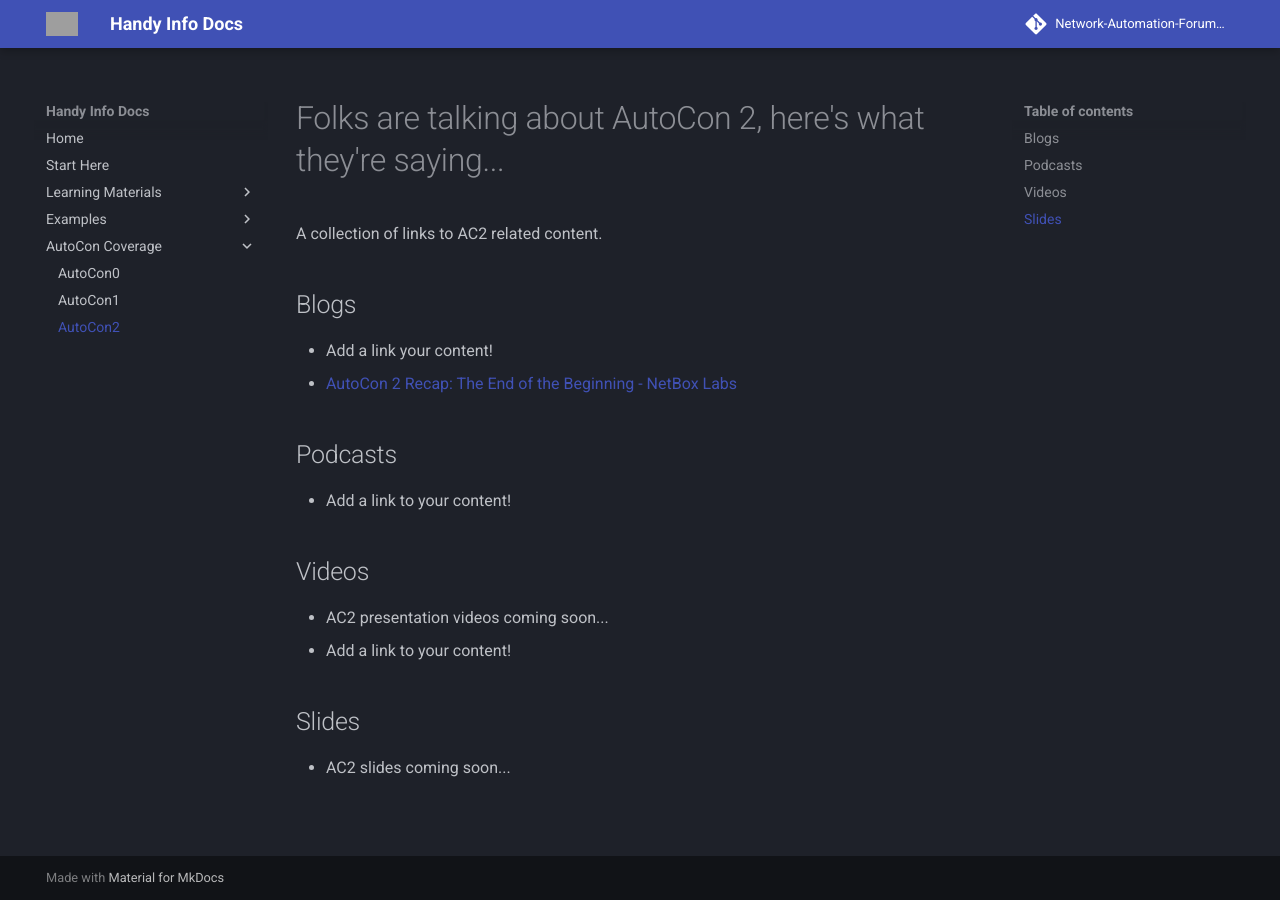
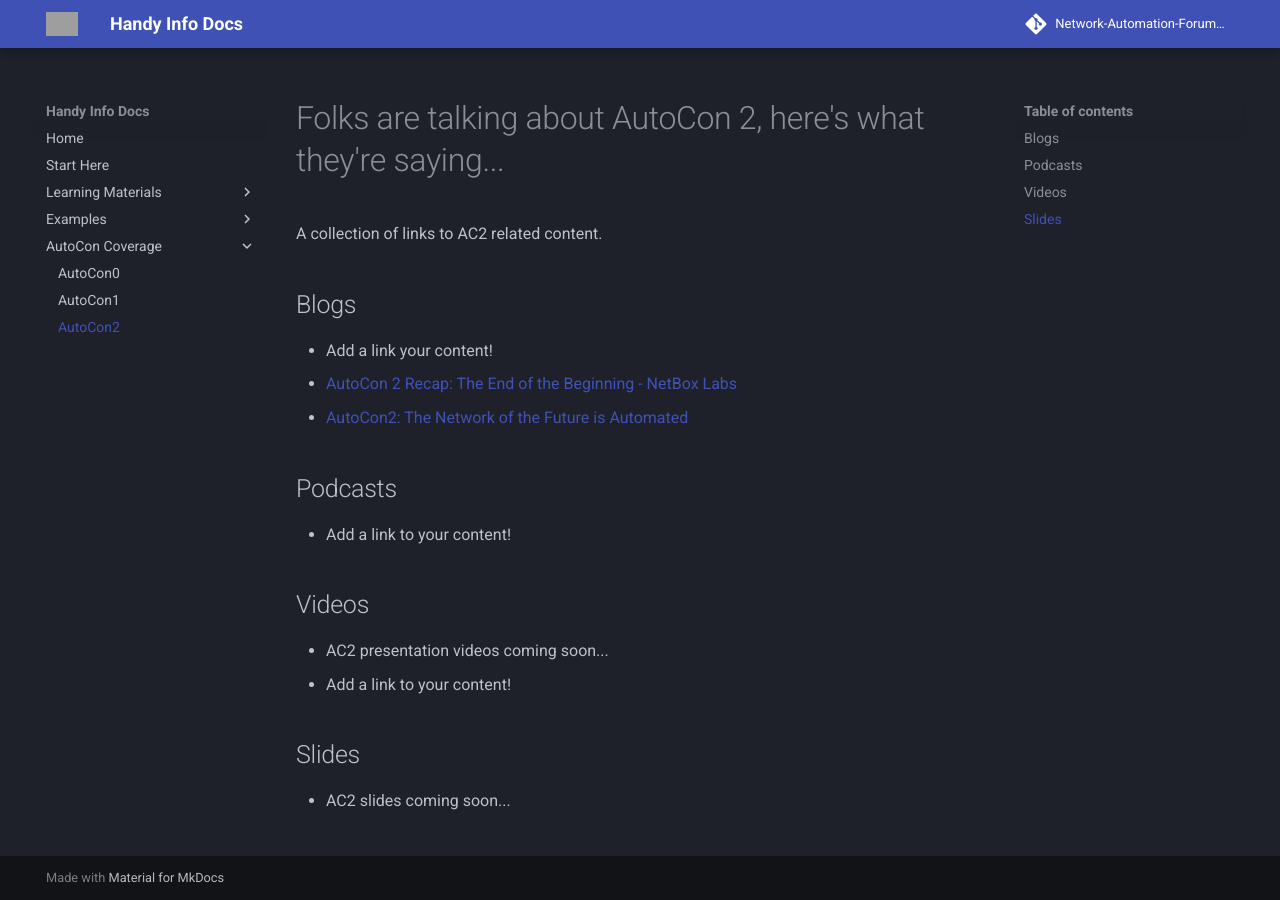
Before and after one commit to Network-Automation-Forum/handyinfo, an MkDocs documentation site: the page built from docs/autocon_coverage/autocon2.md, in a window 1280 px wide. Built offline with MkDocs 1.6.1 and Material for MkDocs 9.7.7, drawn with Linux system fonts in a browser that asks for light colours; comment, search, counter and statistics services are not loaded; grey boxes are pictures that could not be loaded.

Commit message:
Update autocon2.md

```diff
--- a/docs/autocon_coverage/autocon2.md
+++ b/docs/autocon_coverage/autocon2.md
@@ -5,6 +5,7 @@
 ## Blogs
 - Add a link your content!
 - [AutoCon 2 Recap: The End of the Beginning - NetBox Labs](https://netboxlabs.com/blog/autocon2-recap/)
+- [AutoCon2: The Network of the Future is Automated](https://ryburn.org/2024/11/26/autocon2-the-network-of-the-future-is-automated/)
 
 ## Podcasts
 - Add a link to your content!
```
